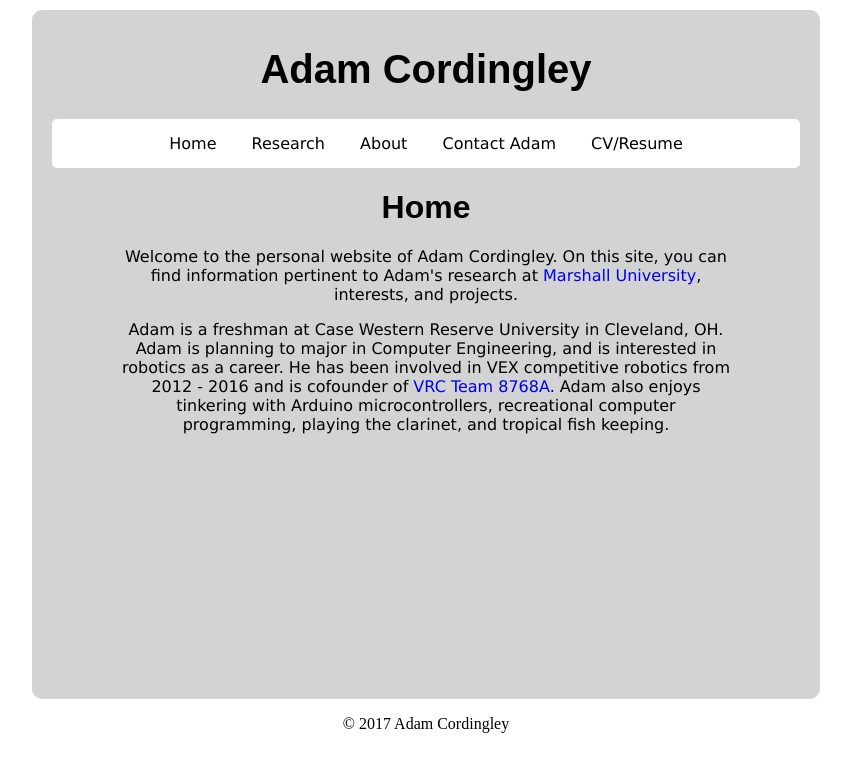
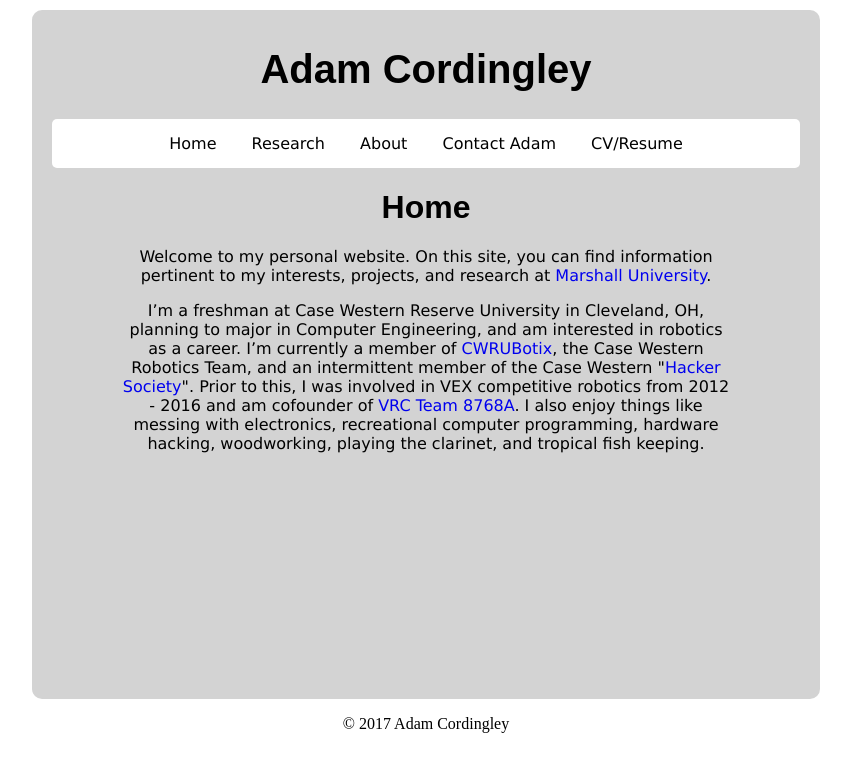
Before and after one commit to AdamC19/AdamC19.github.io, a Jekyll site: the page built from index.html, in a window 1280 px wide. Shown: the top 772 px of the page, without its empty margins (222-1073 px from the left). Built offline with Jekyll 4.4.1, drawn with Linux system fonts in a browser that asks for light colours.

Commit message:
Updated bio, rewrote in 1st person

```diff
--- a/index.html
+++ b/index.html
@@ -1,6 +1,5 @@
 ---
 title: Home
 ---
-<p>Welcome to the personal website of Adam Cordingley. On this site, you can find information pertinent to Adam's research at <a href="http://www.marshall.edu">Marshall University</a>, interests, and projects.</p>
-<p>Adam is a freshman at Case Western Reserve University in Cleveland, OH. Adam is planning to major in Computer Engineering, and is interested in robotics as a career. He has been involved in VEX competitive robotics from 2012 - 2016 and is cofounder of <a href="http://backdrive.github.io/">VRC Team 8768A</a>. Adam also enjoys tinkering with Arduino microcontrollers, recreational computer programming, playing the clarinet, and tropical fish keeping.</p>
-<!--<p>I am a junior at Huntington High School in Huntington, WV, USA. I am interested in science (particularly physics), robotics, and computing. I have been involved in VEX competitive robotics since 2012 and am cofounder of <a href="http://backdrive.github.io/" target="_blank">VRC Team 8768A</a>. I also enjoys tinkering with <a href="http://arduino.cc" target="_blank">Arduino</a> microcontrollers and C++ programming, playing the clarinet, and tropical fish keeping.</p>-->
+<p>Welcome to my personal website. On this site, you can find information pertinent to my interests, projects, and research at <a href="http://www.marshall.edu">Marshall University</a>.</p>
+<p>I&rsquo;m a freshman at Case Western Reserve University in Cleveland, OH, planning to major in Computer Engineering, and am interested in robotics as a career. I&rsquo;m currently a member of <a href="http://cwrubotix.case.edu">CWRUBotix</a>, the Case Western Robotics Team, and an intermittent member of the Case Western &quot;<a href="http://hacsoc.org">Hacker Society</a>&quot;. Prior to this, I was involved in VEX competitive robotics from 2012 - 2016 and am cofounder of <a href="http://backdrive.github.io/">VRC Team 8768A</a>. I also enjoy things like messing with electronics, recreational computer programming, hardware hacking, woodworking, playing the clarinet, and tropical fish keeping.</p>
```
